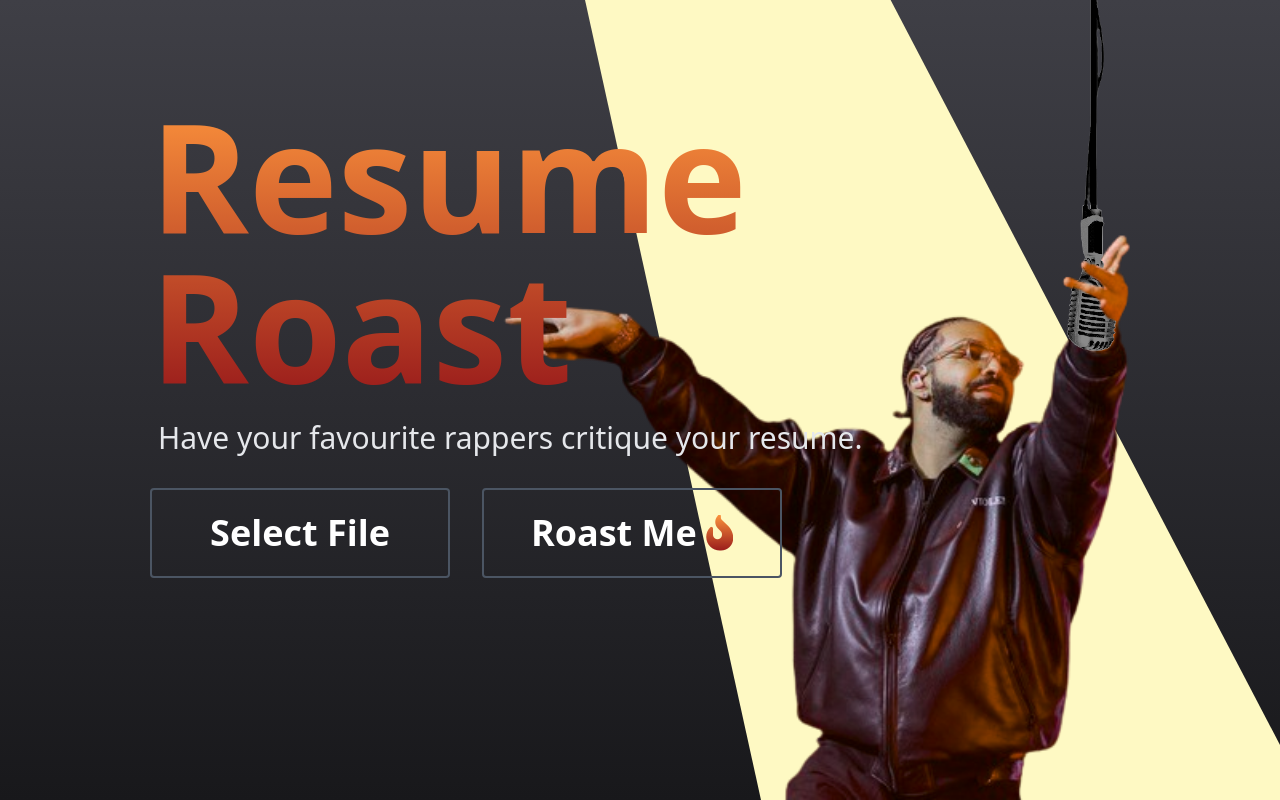
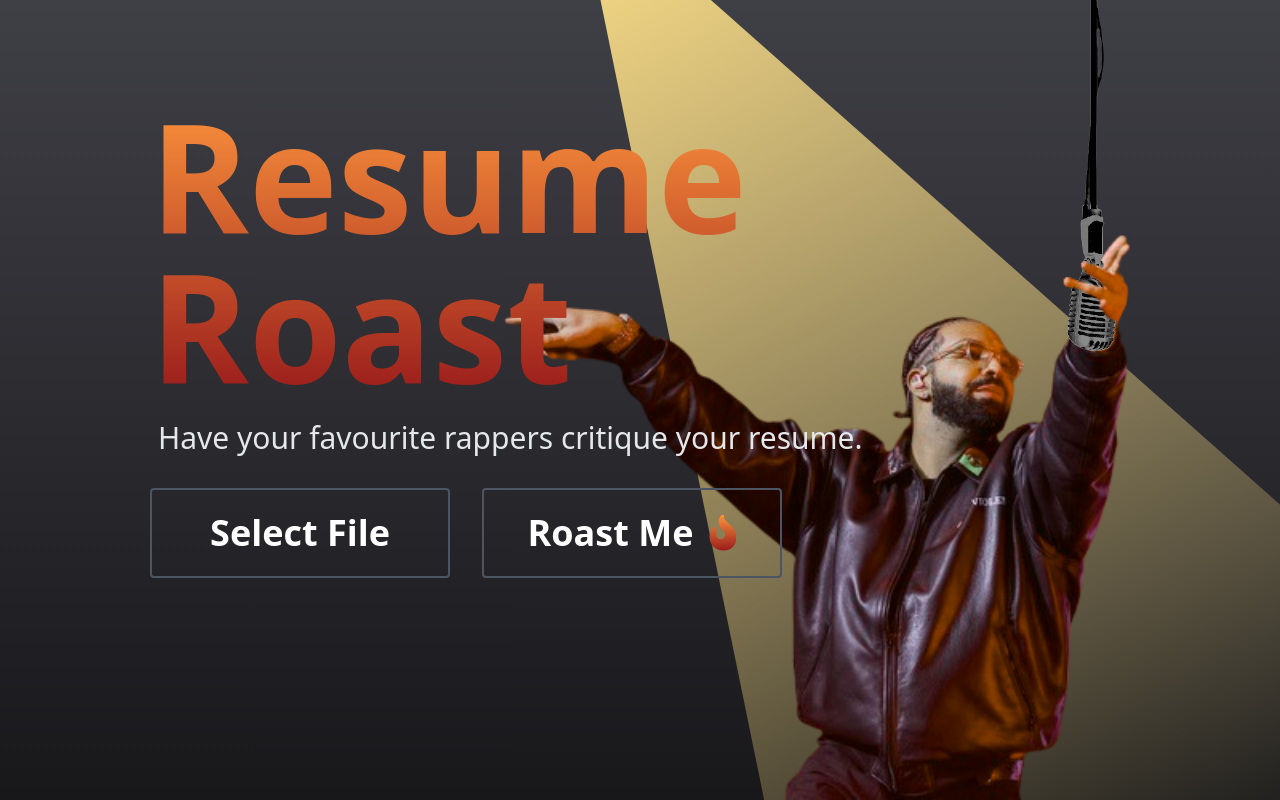
Before and after one commit to MatthewFrieri/IgnitionHacks_ResumeRoast, a React (Vite) app: page / in a window 1280 px wide. Built offline with nearby package versions, Linux system fonts and the light colour scheme; no server answers.

Commit message:
ui changes

```diff
--- a/index.html
+++ b/index.html
@@ -2,7 +2,7 @@
 <html lang="en">
   <head>
     <meta charset="UTF-8" />
-    <link rel="icon" type="image/svg+xml" href="/vite.svg" />
+    <link rel="icon" href="/favicon.ico" />
     <meta name="viewport" content="width=device-width, initial-scale=1.0" />
     <title>Resume Roast</title>
     <script
--- a/src/Feedback.jsx
+++ b/src/Feedback.jsx
@@ -94,8 +94,8 @@ export default function Feedback() {
             navigate("/");
           }}
         />
-        <h1 className="bg-clip-text text-5xl text-nowrap text-white">
-          Feedback with Kendrick
+        <h1 className="bg-clip-text font-bold text-5xl text-nowrap text-white">
+          Kendrick's Critique
         </h1>
       </span>
       <div className="right-28 bottom-1 absolute ml-10 w-[42rem]">
@@ -108,11 +108,11 @@ export default function Feedback() {
           ) : (
             <i
               onClick={playAudio}
-              className="text-8xl text-white cursor-pointer fa-play fa-solid"
+              className="pt-[200px] w-full h-full text-8xl text-center text-white cursor-pointer fa-play fa-solid"
             ></i>
           )
         ) : (
-          <div className="border-4 border-t-transparent border-blue-500 border-solid rounded-full w-12 h-12 animate-spin b"></div>
+          <div className="border-4 border-orange-500 border-t-transparent border-solid rounded-full w-12 h-12 animate-spin b"></div>
         )}
         {!isPlaying && hasPlayedOnce && (
           <i
--- a/src/Home.jsx
+++ b/src/Home.jsx
@@ -57,7 +57,16 @@ export default function Home() {
       <div className={`image-container ${isVisible ? "slide-in" : ""}`}>
         <img src="microphone.png" className="sliding-image"></img>
       </div>
-      <div className="absolute right-1 border-x-[400px] border-x-transparent border-yellow-100 border-b-[3000px] -rotate-[20deg]"></div>
+
+      <div
+        className="absolute right-1 w-[50rem] h-[75rem] -rotate-[30deg]"
+        style={{
+          background:
+            "linear-gradient(to bottom, var(--color-yellow-light), rgba(0,0,0,0))",
+          clipPath: "polygon(50% 0%, 100% 100%, 0% 100%)",
+        }}
+      />
+
       <div className="flex flex-col gap-8 top-[100px] left-[150px] z-40 absolute">
         <div>
           <h1 className="text-[150px] text-left text-gray-200 leading-[150px] font-bold bg-gradient-to-b from-orange-400 to-red-800 [-webkit-background-clip: text] bg-clip-text text-transparent">
@@ -79,9 +88,10 @@ export default function Home() {
           ></input>
           <button
             onClick={onFileSubmit}
-            className="text-4xl w-[300px] h-[90px] border-2 border-gray-600 rounded-[4px] text-white hover:border-4 font-bold"
+            className="text-4xl w-[300px] h-[90px] border-2 border-gray-600 rounded-[4px] text-white hover:border-4 font-bold flex justify-center items-center gap-4"
           >
-            Roast Me <i className="fa-solid fa-fire-flame-curved bg-gradient-to-b from-orange-400 to-red-800 [-webkit-background-clip: text] bg-clip-text text-transparent"></i>
+            <p>Roast Me</p>
+            <i className="fa-solid fa-fire-flame-curved bg-gradient-to-b from-orange-400 to-red-800 [-webkit-background-clip: text] bg-clip-text text-transparent"></i>
           </button>
         </div>
       </div>
--- a/src/Roast.jsx
+++ b/src/Roast.jsx
@@ -78,15 +78,18 @@ export default function Roast() {
           }}
         />
         {dissAudio && (
-          <div onClick={downloadAudio} className="flex justify-evenly items-center gap-4 text-white cursor-pointer">
-            <i
-              className="text-4xl text-white fa-download fa-solid"
-            />
+          <div
+            onClick={downloadAudio}
+            className="flex justify-evenly items-center gap-4 text-white cursor-pointer"
+          >
+            <i className="text-4xl text-white fa-download fa-solid" />
             <h1 className="text-white text-xl">Download Disstrack</h1>
           </div>
         )}
       </span>
-      <h1 className="relative top-10 left-52 text-5xl text-white">Placeholder</h1>
+      <h1 className="relative top-10 left-24 font-bold text-7xl text-white">
+        Drake's Disstrack
+      </h1>
       <img
         src="drakeRapping.png"
         className="-bottom-80 -left-96 absolute scale-50"
@@ -100,7 +103,9 @@ export default function Roast() {
                 {displayLyrics.map((block, index) => (
                   <div>
                     {block.map((verse, subIndex) => (
-                      <p className="-ml-3 pl-1 text-[19px] text-white">{verse}</p>
+                      <p className="-ml-3 pl-1 text-[19px] text-white">
+                        {verse}
+                      </p>
                     ))}
                     <br></br>
                   </div>
@@ -109,11 +114,11 @@ export default function Roast() {
             ) : (
               <i
                 onClick={playAudio}
-                className="justify-self-center text-8xl text-white fa-play fa-solid"
+                className="pt-[230px] w-full h-full text-8xl text-center text-white cursor-pointer fa-play fa-solid"
               ></i>
             )
           ) : (
-            <div className="border-4 border-t-transparent border-blue-500 border-solid rounded-full w-12 h-12 animate-spin b"></div>
+            <div className="border-4 border-orange-500 border-t-transparent border-solid rounded-full w-12 h-12 animate-spin b"></div>
           )}
           {!isPlaying && hasPlayedOnce && (
             <i
@@ -130,7 +135,7 @@ export default function Roast() {
             state: { resumeText: resumeText, pdfData: pdfData },
           });
         }}
-        className="right-10 bottom-10 absolute text-3xl text-white cursor-pointer"
+        className="right-24 bottom-10 absolute text-3xl text-white cursor-pointer"
       >
         Save my resume →
       </p>
--- a/src/api/elevenlabs.js
+++ b/src/api/elevenlabs.js
@@ -2,6 +2,9 @@ import axios from "axios";
 import Crunker from "crunker";
 
 export async function getAudio(text, voiceId, setFinalAudio, song) {
+
+  console.log('audio api call');
+
   // const response = await axios.post(
   //   `https://api.elevenlabs.io/v1/text-to-speech/${voiceId}`,
   //   { text: text },
--- a/src/styles/main.css
+++ b/src/styles/main.css
@@ -1,6 +1,10 @@
 @tailwind base;
 @tailwind components;
 @tailwind utilities;
+
+:root {
+  --color-yellow-light: rgb(255, 225, 136);
+}
 
 #fileInput {
     display: none;
@@ -43,6 +47,6 @@
 
   }
 
-  .slide-in .sliding-image {
-    transform: translateY(0); /* Move the image to its final position */
-  }
+.slide-in .sliding-image {
+  transform: translateY(0); /* Move the image to its final position */
+}
```
Also changed, not shown: 1 other file (tests, documents, lock files or other folders).
